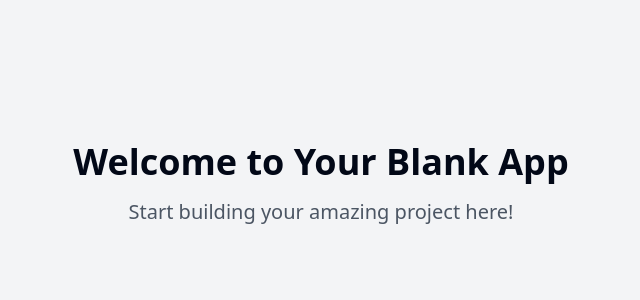
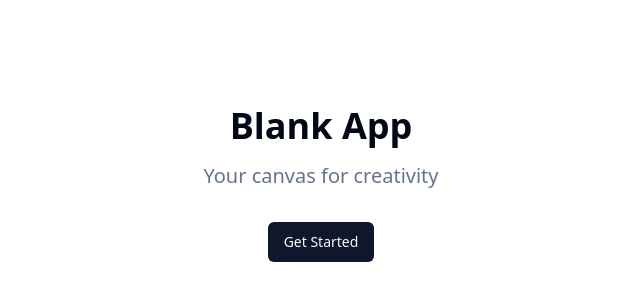
Before and after one commit to GPT-Engineer-App-Dev/empty-canvas-creator, a React (Vite) app: page / in a window 1280 px wide. Shown: the part 216-516 px from the top of the page, without its empty margins (319-959 px from the left). Built offline with nearby package versions, Linux system fonts and the light colour scheme.

Commit message:
GPT Engineer Update [skip gpt_engineer]

```diff
--- a/src/pages/Index.jsx
+++ b/src/pages/Index.jsx
@@ -1,12 +1,11 @@
-// Update this page (the content is just a fallback if you fail to update the page)
+import { Button } from "@/components/ui/button"
 
 const Index = () => {
   return (
-    <div className="min-h-screen flex items-center justify-center bg-gray-100">
-      <div className="text-center">
-        <h1 className="text-4xl font-bold mb-4">Welcome to Your Blank App</h1>
-        <p className="text-xl text-gray-600">Start building your amazing project here!</p>
-      </div>
+    <div className="min-h-screen flex flex-col items-center justify-center bg-background">
+      <h1 className="text-4xl font-bold mb-4 text-foreground">Blank App</h1>
+      <p className="text-xl text-muted-foreground mb-8">Your canvas for creativity</p>
+      <Button>Get Started</Button>
     </div>
   );
 };
```
